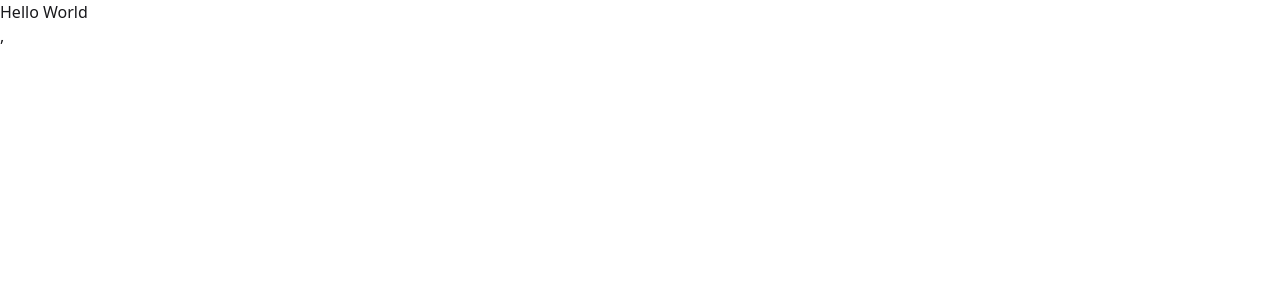
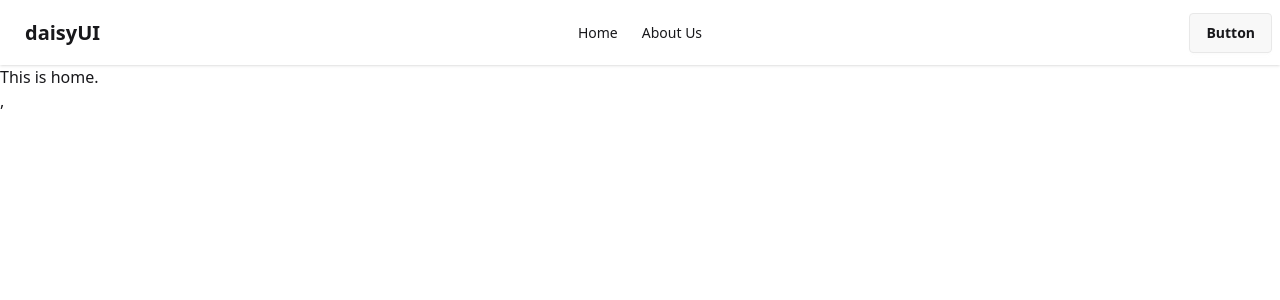
Before and after one commit to marufdev7/pro-fast-client, a React (Vite) app: page / in a window 1280 px wide. Shown: the top 300 px of the page. Built offline with nearby package versions, Linux system fonts and the light colour scheme.

Commit message:
home, navbar & footer add

```diff
--- a/src/layout/RootLayout.jsx
+++ b/src/layout/RootLayout.jsx
@@ -1,10 +1,14 @@
 import React from 'react';
 import { Outlet } from 'react-router';
+import Navbar from '../pages/shared/Navbar/Navbar';
+import Footer from '../pages/shared/Footer/Footer';
 
 const RootLayout = () => {
     return (
         <div>
+            <Navbar />
             <Outlet />
+            <Footer />
         </div>
     );
 };
--- /dev/null
+++ b/src/pages/Home/Home/Home.jsx
@@ -0,0 +1,11 @@
+import React from 'react';
+
+const Home = () => {
+    return (
+        <div>
+            <h1>This is home.</h1>
+        </div>
+    );
+};
+
+export default Home;
--- /dev/null
+++ b/src/pages/shared/Footer/Footer.jsx
@@ -0,0 +1,11 @@
+import React from 'react';
+
+const Footer = () => {
+    return (
+        <div>
+
+        </div>
+    );
+};
+
+export default Footer;
--- /dev/null
+++ b/src/pages/shared/Navbar/Navbar.jsx
@@ -0,0 +1,36 @@
+import React from 'react';
+import { NavLink } from 'react-router';
+
+const Navbar = () => {
+    const navItems = <>
+        <li><NavLink to={'/'}>Home</NavLink></li>
+        <li><NavLink to={'/about'}>About Us</NavLink></li>
+    </>
+    return (
+        <div className="navbar bg-base-100 shadow-sm">
+            <div className="navbar-start">
+                <div className="dropdown">
+                    <div tabIndex={0} role="button" className="btn btn-ghost lg:hidden">
+                        <svg xmlns="http://www.w3.org/2000/svg" className="h-5 w-5" fill="none" viewBox="0 0 24 24" stroke="currentColor"> <path strokeLinecap="round" strokeLinejoin="round" strokeWidth="2" d="M4 6h16M4 12h8m-8 6h16" /> </svg>
+                    </div>
+                    <ul
+                        tabIndex="-1"
+                        className="menu menu-sm dropdown-content bg-base-100 rounded-box z-1 mt-3 w-52 p-2 shadow">
+                        {navItems}
+                    </ul>
+                </div>
+                <a className="btn btn-ghost text-xl">daisyUI</a>
+            </div>
+            <div className="navbar-center hidden lg:flex">
+                <ul className="menu menu-horizontal px-1">
+                    {navItems}
+                </ul>
+            </div>
+            <div className="navbar-end">
+                <a className="btn">Button</a>
+            </div>
+        </div>
+    );
+};
+
+export default Navbar;
--- a/src/router/router.jsx
+++ b/src/router/router.jsx
@@ -1,8 +1,16 @@
 import { createBrowserRouter } from "react-router";
+import RootLayout from "../layout/RootLayout";
+import Home from "../pages/Home/Home/Home";
 
 export const router = createBrowserRouter([
     {
         path: "/",
-        element: <div>Hello World</div>,
+        Component: RootLayout,
+        children: [
+            {
+                index: true,
+                Component: Home
+            },
+        ]
     },
 ]);
```
